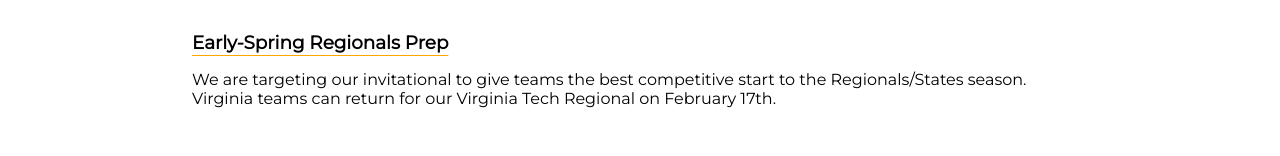
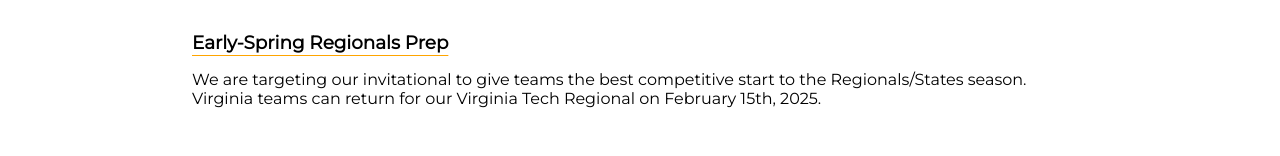
Before and after one commit to Pojoto/sovt-website, a SvelteKit app: page /tournament-info in a window 1280 px wide. Shown: the part 953-1109 px from the top of the page. Built offline with nearby package versions, Linux system fonts and the light colour scheme.

Commit message:
Updated some dates for 2024-2025

```diff
--- a/src/routes/tournament-info/+page.svelte
+++ b/src/routes/tournament-info/+page.svelte
@@ -58,7 +58,7 @@
             <p style='text-align:left'>We are targeting our invitational to give teams the
                  best competitive start to the Regionals/States season.
                  Virginia teams can return for our Virginia Tech Regional
-                 on February 17th.</p>
+                 on February 15th, 2025.</p>
 
 
                  <br>
```
